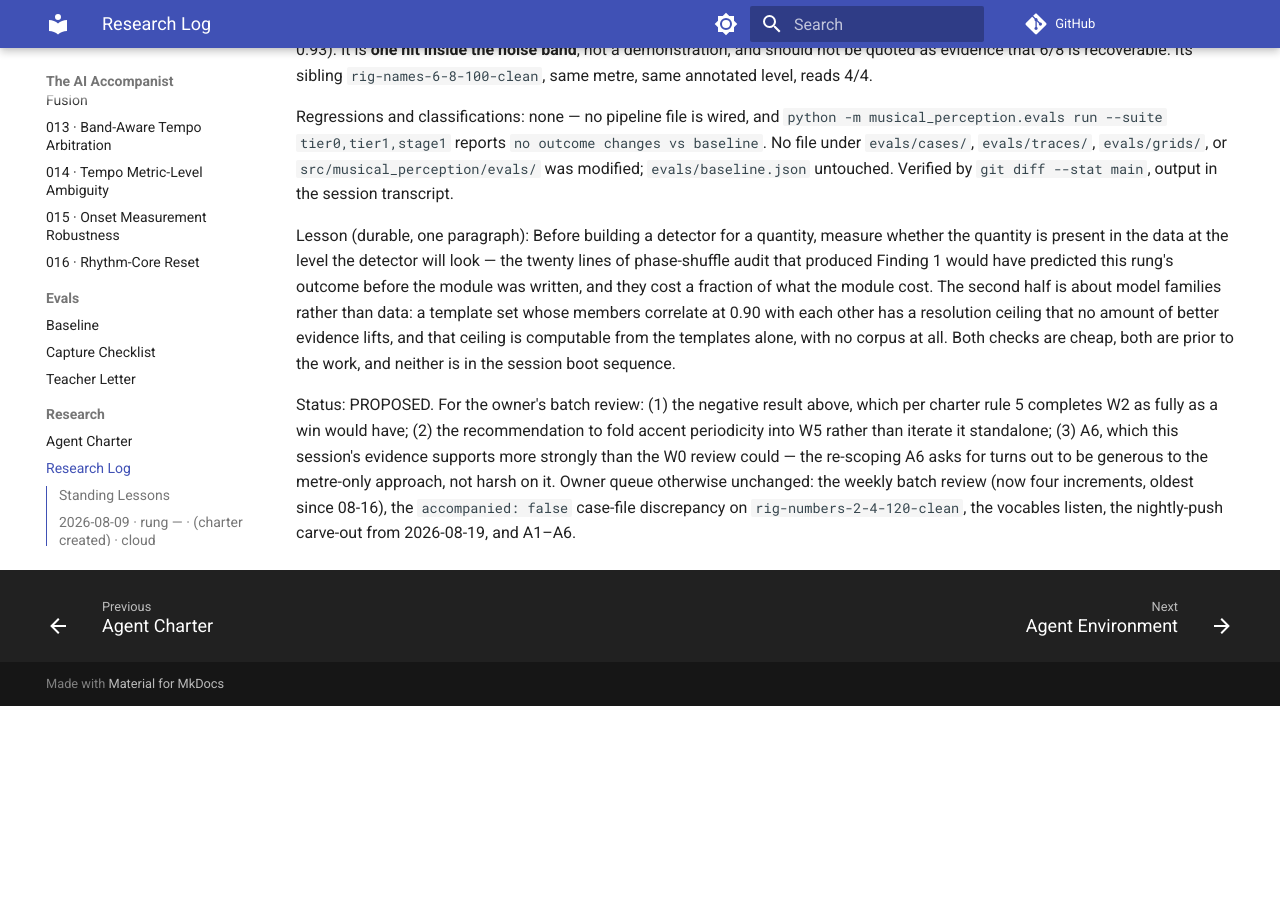
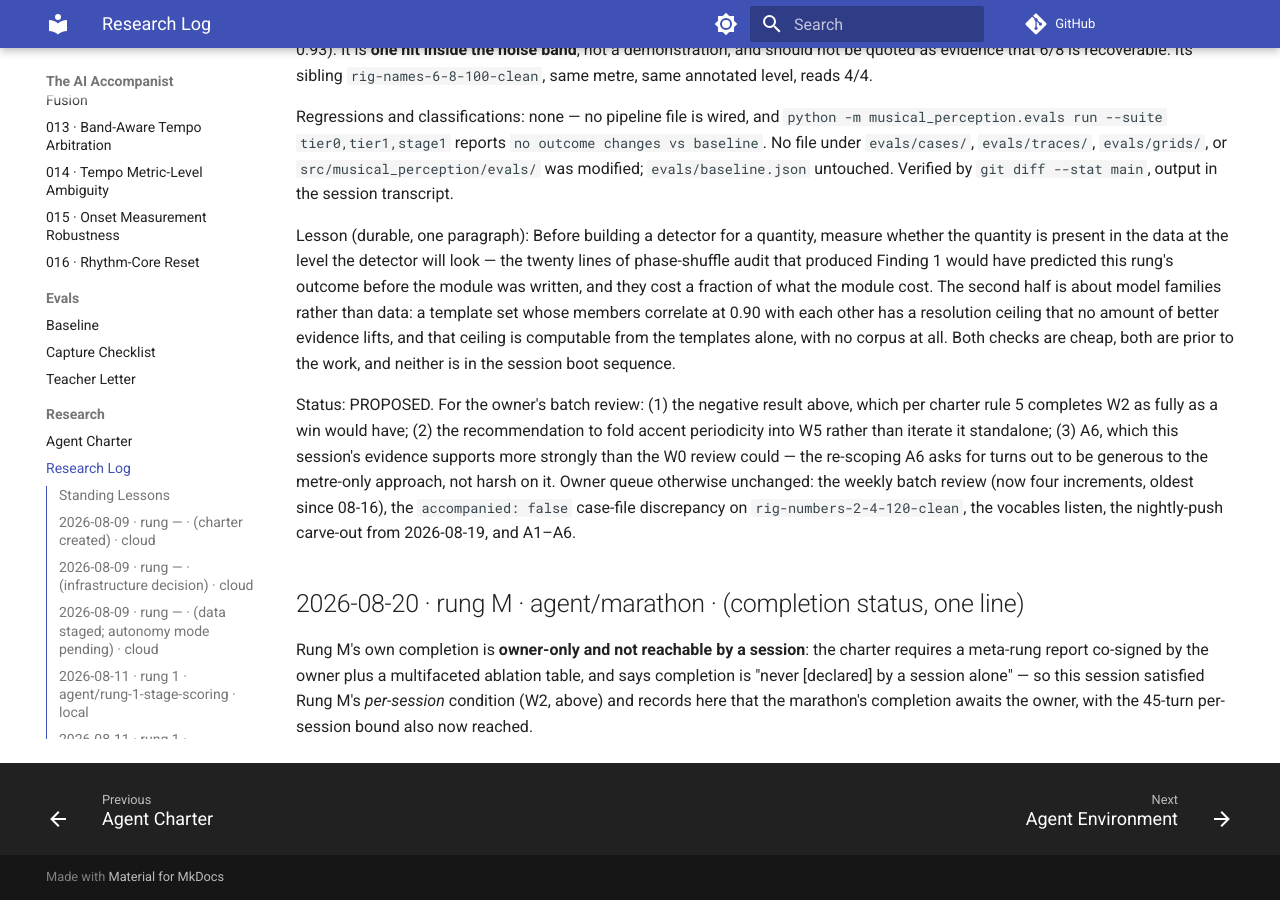
Before and after one commit to ben-juodvalkis/musical-perception, an MkDocs documentation site: the page built from docs/research/RESEARCH-LOG.md, in a window 1280 px wide and 900 px high, scrolled down 34112 px. Built offline with MkDocs 1.6.1 and Material for MkDocs 9.7.7, drawn with Linux system fonts in a browser that asks for light colours; comment, search, counter and statistics services are not loaded; before the commit the page ends 34818 px from its top, so only the background shows below that.

Commit message:
ledger: rung M completion is owner-only (co-signed meta-rung report); per-session bound reached

```diff
--- a/docs/research/RESEARCH-LOG.md
+++ b/docs/research/RESEARCH-LOG.md
@@ -2172,3 +2172,12 @@ Owner queue otherwise unchanged: the weekly batch review (now four
 increments, oldest since 08-16), the `accompanied: false` case-file
 discrepancy on `rig-numbers-2-4-120-clean`, the vocables listen, the
 nightly-push carve-out from 2026-08-19, and A1–A6.
+
+## 2026-08-20 · rung M · agent/marathon · (completion status, one line)
+
+Rung M's own completion is **owner-only and not reachable by a session**:
+the charter requires a meta-rung report co-signed by the owner plus a
+multifaceted ablation table, and says completion is "never [declared] by
+a session alone" — so this session satisfied Rung M's *per-session*
+condition (W2, above) and records here that the marathon's completion
+awaits the owner, with the 45-turn per-session bound also now reached.
```
